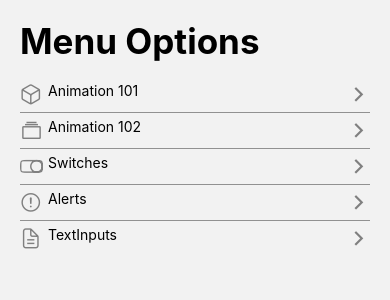
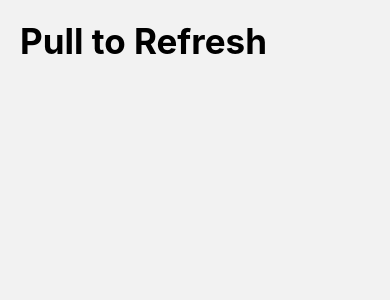
Before and after one commit to mriverap/rn-components, a React Native app: screen /PullToRefresh in a window 390 px wide. Shown: the top 300 px of the page. Built offline with nearby package versions, Linux system fonts and the light colour scheme.

Commit message:
Add Refresh Control

```diff
--- a/src/data/menuItems.ts
+++ b/src/data/menuItems.ts
@@ -26,4 +26,9 @@
     icon: 'document-text-outline',
     component: 'TextInput',
   },
+  {
+    name: 'Pull to Refresh',
+    icon: 'refresh-outline',
+    component: 'PullToRefresh',
+  },
 ];
--- a/src/navigation/Navigator.tsx
+++ b/src/navigation/Navigator.tsx
@@ -5,6 +5,7 @@
 import SwitchScreen from '../screens/SwitchScreen';
 import AlertScreen from '../screens/AlertScreen';
 import TextInputScreen from '../screens/TextInputScreen';
+import PullToRefreshScreen from '../screens/PullToRefreshScreen';
 const Stack = createStackNavigator();
 
 import React from 'react';
@@ -18,6 +19,7 @@
       <Stack.Screen name="Switch" component={SwitchScreen} />
       <Stack.Screen name="Alert" component={AlertScreen} />
       <Stack.Screen name="TextInput" component={TextInputScreen} />
+      <Stack.Screen name="PullToRefresh" component={PullToRefreshScreen} />
     </Stack.Navigator>
   );
 };
--- /dev/null
+++ b/src/screens/PullToRefreshScreen.tsx
@@ -0,0 +1,38 @@
+import {View, RefreshControl, ScrollView} from 'react-native';
+import React, {useState} from 'react';
+import HeaderTitle from '../components/HeaderTitle';
+import {styles} from '../theme/appTheme';
+
+const PullToRefreshScreen = () => {
+  const [refreshing, setRefreshing] = useState(false);
+  const [data, setData] = useState<string>();
+  const onRefresh = () => {
+    setRefreshing(true);
+    setTimeout(() => {
+      console.log('Finished refreshing.');
+      setRefreshing(false);
+      setData('Data was refreshed');
+    }, 1500);
+  };
+
+  return (
+    <ScrollView
+      refreshControl={
+        <RefreshControl
+          refreshing={refreshing}
+          onRefresh={onRefresh}
+          progressBackgroundColor="#5856D6"
+          colors={['white', 'red', 'orange']}
+          style={{backgroundColor: 'green'}}
+          tintColor="white"
+        />
+      }>
+      <View style={styles.globalMargin}>
+        <HeaderTitle title="Pull to Refresh" />
+        {data && <HeaderTitle title={data} />}
+      </View>
+    </ScrollView>
+  );
+};
+
+export default PullToRefreshScreen;
```
